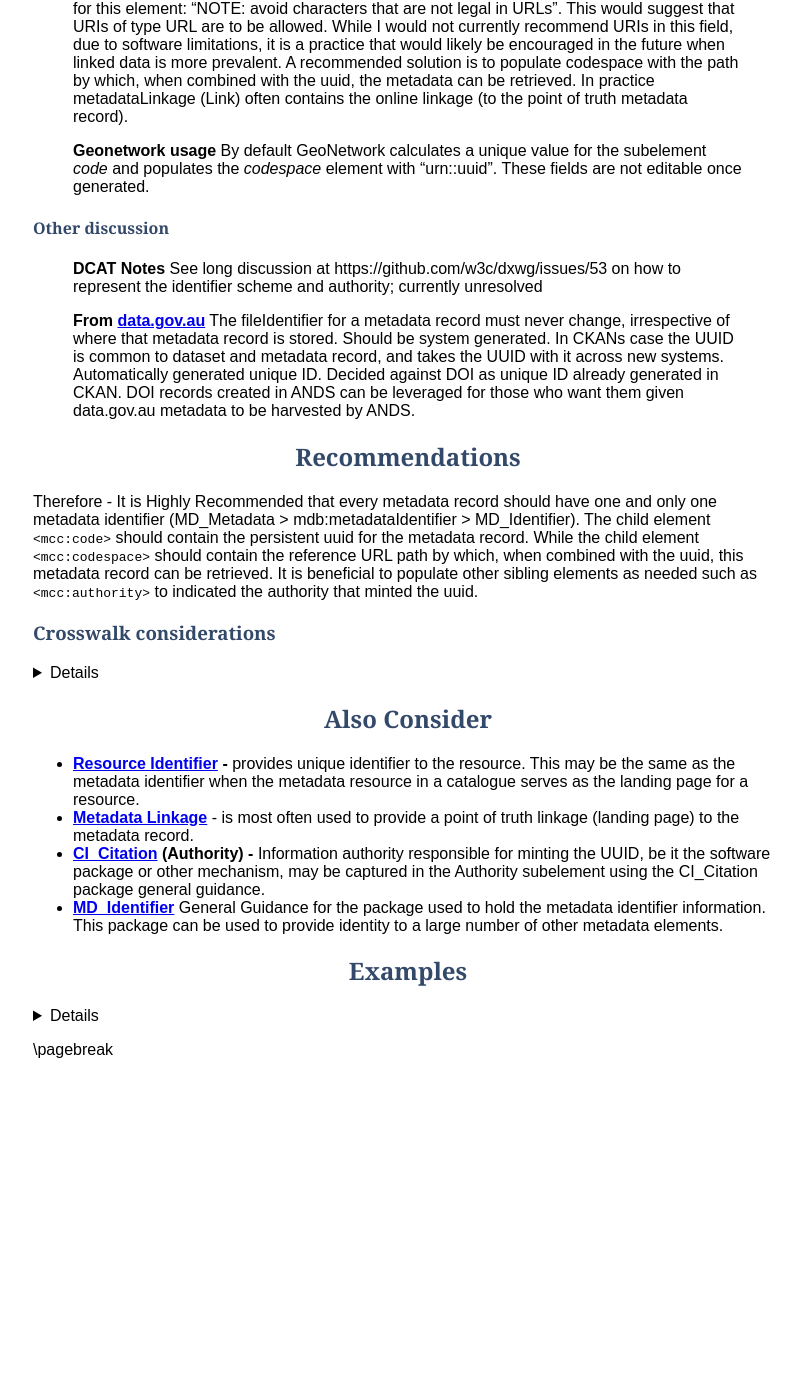
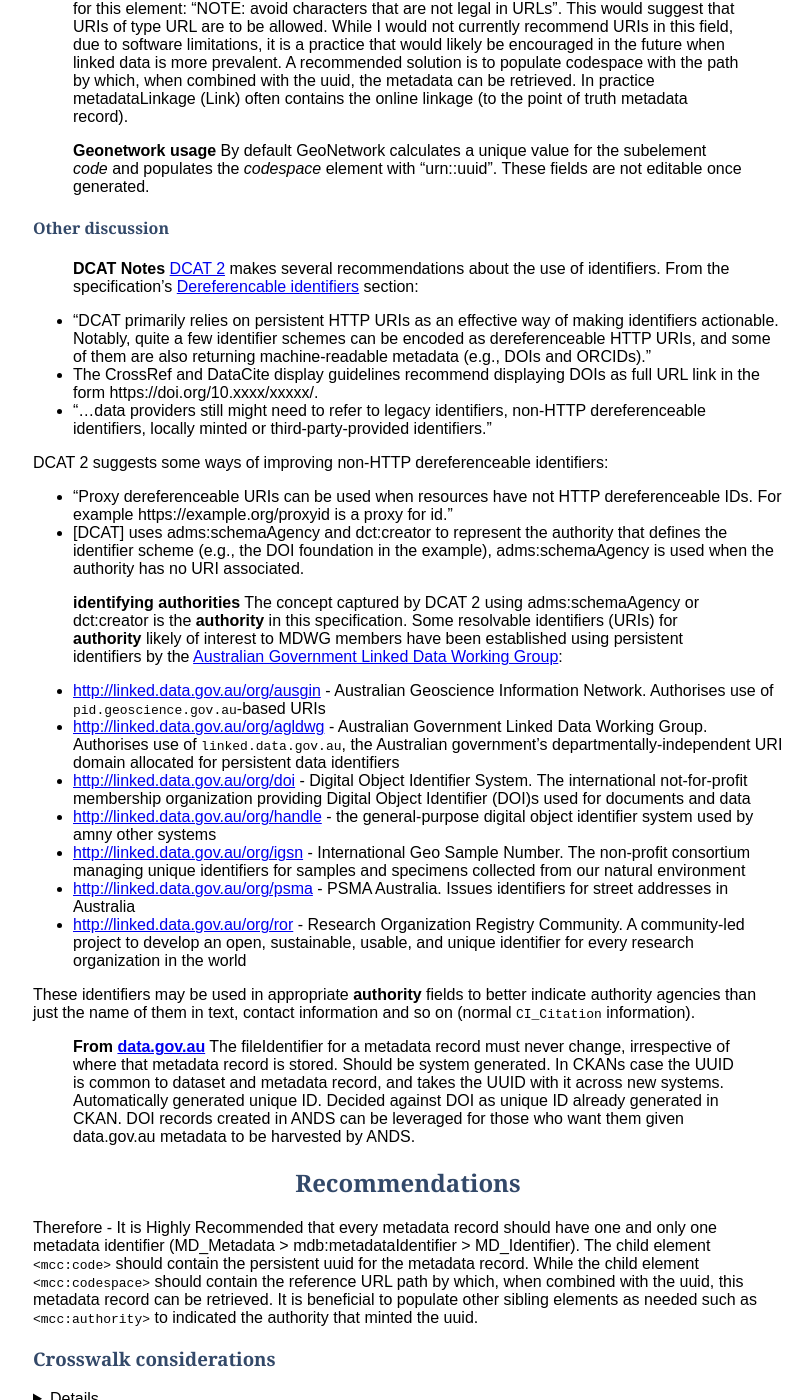
Before and after one commit to OpenWork-NZ/mdwg, a Jekyll site: the page built from _defs/MetadataIdentifier.md, in a window 1280 px wide and 1400 px high, scrolled down 1696 px. Shown: the whole window, without its empty margins (232-1044 px from the left). Built offline with Jekyll 4.4.1, drawn with Linux system fonts in a browser that asks for light colours; before the commit the page ends 2784 px from its top, so only the background shows below that.

Commit message:
DCAT identifier notes. AGLDWG authorities

```diff
--- a/_defs/MetadataIdentifier.md
+++ b/_defs/MetadataIdentifier.md
@@ -59,7 +59,29 @@ In practice metadataLinkage (Link) often contains the online linkage (to the poi
 #### Other discussion
 
 > **DCAT Notes**
-See long discussion at https://github.com/w3c/dxwg/issues/53 on how to represent the identifier scheme and authority; currently unresolved
+[DCAT 2](https://www.w3.org/TR/vocab-dcat-2/) makes several recommendations about the use of identifiers. From the specification's [Dereferencable identifiers](https://www.w3.org/TR/vocab-dcat-2/#dereferenceable-identifiers) section:
+
+* "DCAT primarily relies on persistent HTTP URIs as an effective way of making identifiers actionable. Notably, quite a few identifier schemes can be encoded as dereferenceable HTTP URIs, and some of them are also returning machine-readable metadata (e.g., DOIs and ORCIDs)."
+* The CrossRef and DataCite display guidelines recommend displaying DOIs as full URL link in the form https://doi.org/10.xxxx/xxxxx/.
+* "...data providers still might need to refer to legacy identifiers, non-HTTP dereferenceable identifiers, locally minted or third-party-provided identifiers."
+
+DCAT 2 suggests some ways of improving non-HTTP dereferenceable identifiers:
+
+* "Proxy dereferenceable URIs can be used when resources have not HTTP dereferenceable IDs. For example https://example.org/proxyid is a proxy for id."
+* [DCAT] uses adms:schemaAgency and dct:creator to represent the authority that defines the identifier scheme (e.g., the DOI foundation in the example), adms:schemaAgency is used when the authority has no URI associated.
+
+> **identifying authorities**
+The concept captured by DCAT 2 using adms:schemaAgency or dct:creator is the **authority** in this specification. Some resolvable identifiers (URIs) for **authority** likely of interest to MDWG members have been established using persistent identifiers by the [Australian Government Linked Data Working Group](http://www.linked.data.gov.au):
+
+* <http://linked.data.gov.au/org/ausgin> - Australian Geoscience Information Network. Authorises use of `pid.geoscience.gov.au`-based URIs
+* <http://linked.data.gov.au/org/agldwg> - Australian Government Linked Data Working Group. Authorises use of `linked.data.gov.au`, the Australian government's departmentally-independent URI domain allocated for persistent data identifiers
+* <http://linked.data.gov.au/org/doi> - Digital Object Identifier System. The international not-for-profit membership organization providing Digital Object Identifier (DOI)s used for documents and data
+* <http://linked.data.gov.au/org/handle> - the general-purpose digital object identifier system used by amny other systems
+* <http://linked.data.gov.au/org/igsn> - International Geo Sample Number. The non-profit consortium managing unique identifiers for samples and specimens collected from our natural environment
+* <http://linked.data.gov.au/org/psma> - PSMA Australia. Issues identifiers for street addresses in Australia
+* <http://linked.data.gov.au/org/ror> - Research Organization Registry Community. A community-led project to develop an open, sustainable, usable, and unique identifier for every research organization in the world
+
+These identifiers may be used in appropriate **authority** fields to better indicate authority agencies than just the name of them in text, contact information and so on (normal `CI_Citation` information).
 
 > **From [data.gov.au](http://data.gov.au)**
 The fileIdentifier for a metadata record must never change, irrespective of where that metadata record is stored. Should be system generated. In CKANs case the UUID is common to dataset and metadata record, and takes the UUID with it across new systems.
```
